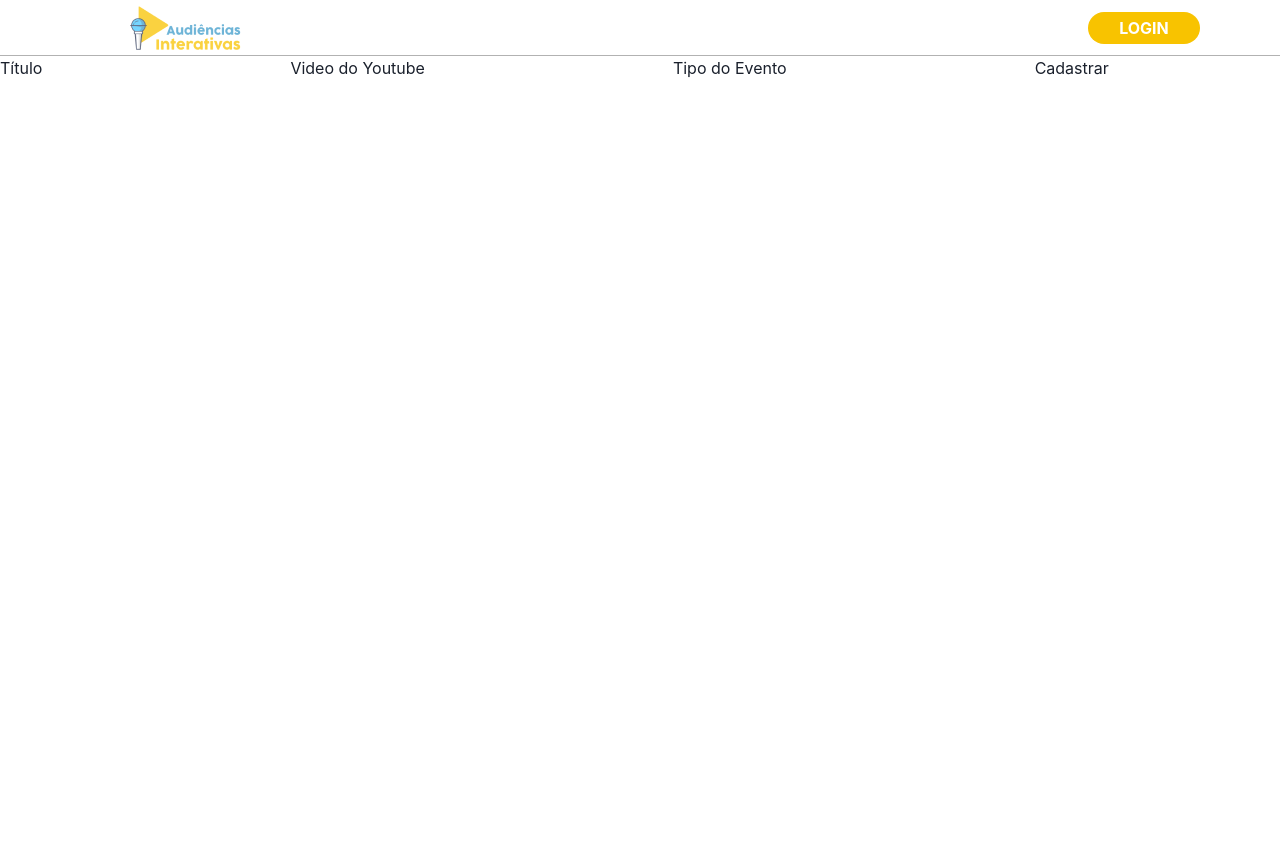
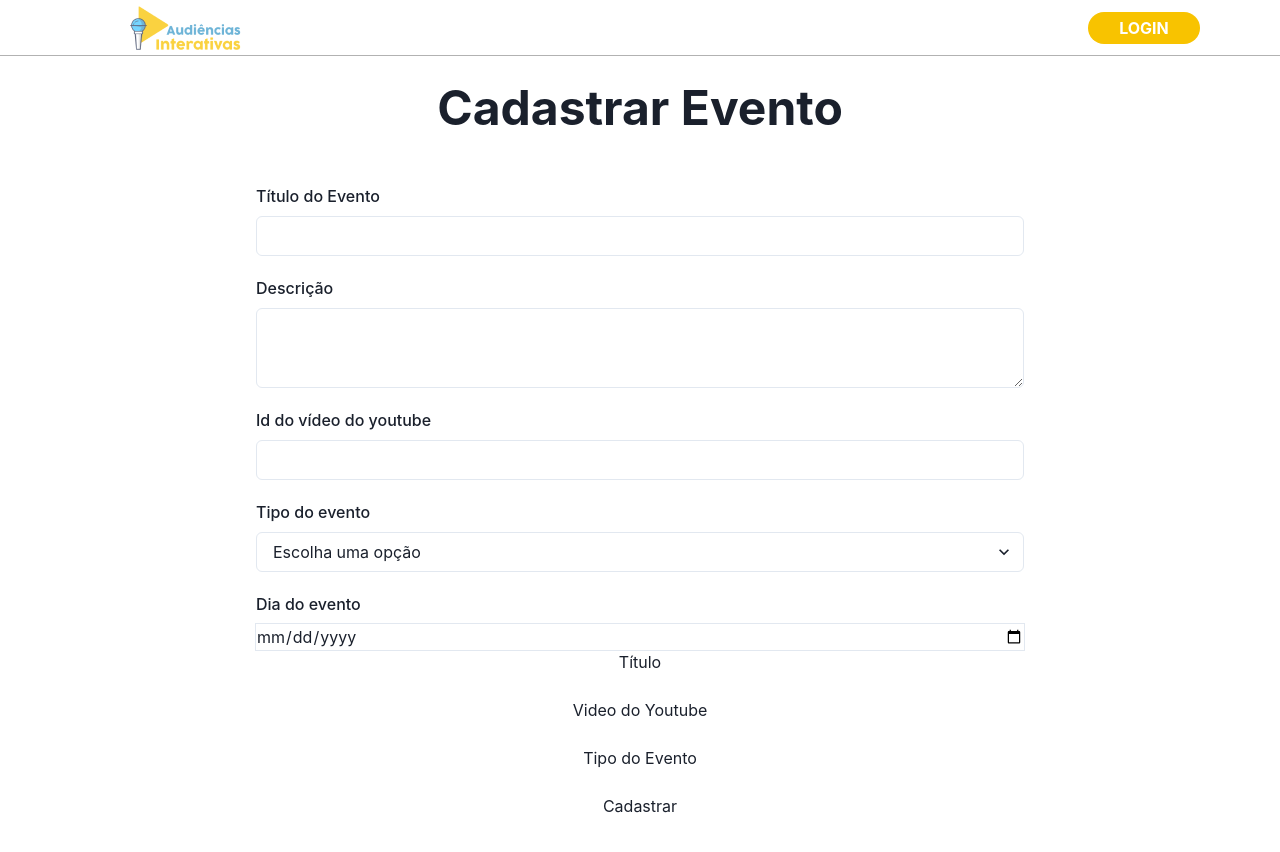
Before and after one commit to joaopaulonsoares/eventos-interativos, a Next.js app: page /cadastrar in a window 1280 px wide. Shown: the top 852 px of the page. Before the commit the page ends 800 px from the top, so only its background shows below. Built offline with nearby package versions, Linux system fonts and the light colour scheme; no server answers.

Commit message:
Adding initial register event form structure

```diff
--- a/src/pages/cadastrar/index.tsx
+++ b/src/pages/cadastrar/index.tsx
@@ -2,9 +2,22 @@
 import React, { FormEvent, useState } from 'react';
 import Head from 'next/head';
 import type { NextPage } from 'next';
+import {
+  FormControl,
+  FormLabel,
+  FormErrorMessage,
+  FormHelperText,
+  Input,
+  Select,
+  Box, Grid, Textarea,
+} from '@chakra-ui/react';
+
 import { Header } from '../../components/Header';
 import { useAuth } from '../../hooks/useAuth';
 import { database } from '../../services/firebase';
+import {
+  H1, Container, FormDiv, DateInput,
+} from '../../styles/pages/cadastrarPageStyle';
 
 const CreateEvent: NextPage = () => {
   const { user } = useAuth();
@@ -57,7 +70,39 @@ const CreateEvent: NextPage = () => {
       <Header />
 
       <main>
-        <div>
+        <Container>
+          <H1>Cadastrar Evento</H1>
+          <FormDiv>
+
+            <FormControl id="title" mt={2}>
+              <FormLabel>Título do Evento</FormLabel>
+              <Input type="text" />
+            </FormControl>
+
+            <FormControl id="videoId" mt={5}>
+              <FormLabel>Descrição</FormLabel>
+              <Textarea />
+            </FormControl>
+
+            <FormControl id="videoId" mt={5}>
+              <FormLabel>Id do vídeo do youtube</FormLabel>
+              <Input type="text" />
+            </FormControl>
+
+            <FormControl id="eventType" mt={5} width="100%">
+              <FormLabel>Tipo do evento</FormLabel>
+              <Select placeholder="Escolha uma opção">
+                <option value="option1">Audiência Pública</option>
+                <option value="option2">Reunião Técnica</option>
+                <option value="option3">Congresso</option>
+              </Select>
+            </FormControl>
+
+            <FormControl id="videoId" mt={5}>
+              <FormLabel>Dia do evento</FormLabel>
+              <DateInput type="date" data-date-format="DD MMMM YYYY" />
+            </FormControl>
+
             <label htmlFor="name">Título</label>
             <input id="titulo" type="text" required onChange={handleEventTitleChange} />
             <label htmlFor="youtubeVideo">Video do Youtube</label>
@@ -67,7 +112,8 @@ const CreateEvent: NextPage = () => {
             <button type="button" onClick={handleCreateNewEvent}>
               Cadastrar
             </button>
-        </div>
+          </FormDiv>
+        </Container>
       </main>
     </div>
   );
--- /dev/null
+++ b/src/styles/pages/cadastrarPageStyle.ts
@@ -0,0 +1,28 @@
+import styled from 'styled-components';
+
+export const H1 = styled.h1`
+    font-size: 3rem;
+    font-weight: bold;
+    text-align: center;
+    margin: 1rem;
+`;
+
+export const Container = styled.div`
+    max-width: 800px;
+    height: 90vh;
+    margin: 0 auto;
+`;
+
+export const FormDiv = styled.div`
+    width: 100%;
+    height: 100%;
+    display: flex;
+    flex-direction: column;
+    align-items: center;
+    padding: 1rem;
+`;
+
+export const DateInput = styled.input`
+    width: 100%;
+    outline: 1px solid #E2E8F0;
+`;
```
Lines whose indentation alone changed are shown as unchanged.
